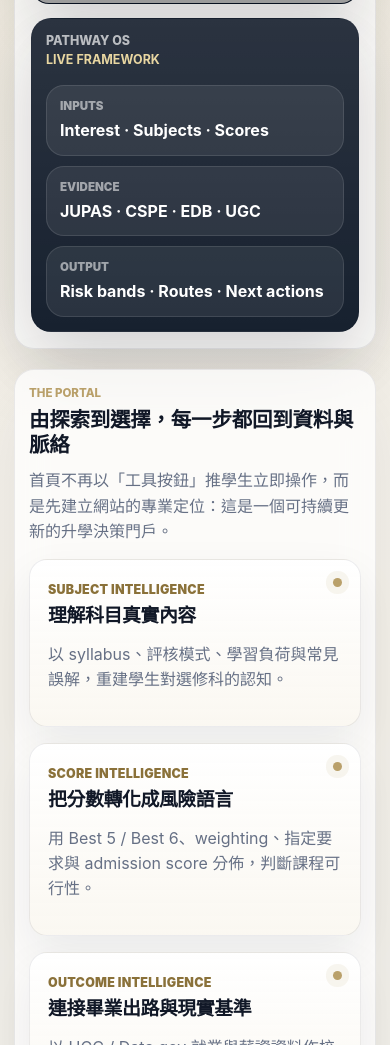
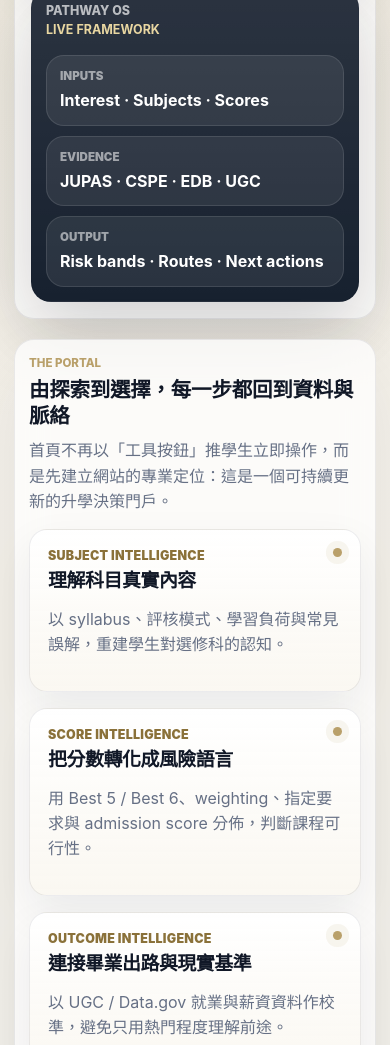
Before and after one commit to arsao0503/hk-admissions-score-calculator, a website: page app/index.html in a window 390 px wide. Shown: the part 955-2000 px from the top of the page. Drawn offline with Linux system fonts and the light colour scheme; grey boxes are pictures that could not be loaded.

Commit message:
Update homepage headline and card grid

```diff
--- a/app/index.html
+++ b/app/index.html
@@ -4,7 +4,7 @@
     <meta charset="utf-8" />
     <meta name="viewport" content="width=device-width, initial-scale=1" />
     <title>HKDSE Pathway Portal</title>
-    <link rel="stylesheet" href="./styles.css?v=20260603-2" />
+    <link rel="stylesheet" href="./styles.css?v=20260604-1" />
   </head>
   <body class="home-page">
     <nav class="portal-nav" aria-label="主要功能">
@@ -19,7 +19,7 @@
     <header class="site-header home-hero">
       <div class="hero-copy">
         <p class="eyebrow">HKDSE Pathway Intelligence</p>
-        <h1>一個為香港升學決策而設的資料門戶</h1>
+        <h1>陪伴你升學路上左右</h1>
         <p class="lede">把 DSE 成績、選修科內容、JUPAS / 自資課程門檻與畢業出路，整理成可核對、可比較、可討論的升學情報層。不是給學生一個即時答案，而是建立一套更專業的判斷環境。</p>
         <div class="hero-proof" aria-label="資料信任基礎">
           <span>Official-source first</span>
@@ -150,6 +150,6 @@
         </div>
       </section>
     </main>
-    <script src="./nav.js?v=20260603-2"></script>
+    <script src="./nav.js?v=20260604-1"></script>
   </body>
 </html>
--- a/app/styles.css
+++ b/app/styles.css
@@ -2360,8 +2360,17 @@ input:focus-visible {
   line-height: 1.6;
 }
 
+.portal-gateway,
+.source-panel .source-matrix {
+  grid-template-columns: repeat(4, minmax(0, 1fr));
+  align-items: stretch;
+}
+
 .portal-gateway .workflow-card,
 .source-panel .source-matrix article {
+  display: flex;
+  width: 100%;
+  flex-direction: column;
   position: relative;
   overflow: hidden;
   min-height: 230px;
@@ -2470,6 +2479,11 @@ input:focus-visible {
 
   .portal-visual-card {
     min-height: 260px;
+  }
+
+  .portal-gateway,
+  .source-panel .source-matrix {
+    grid-template-columns: repeat(2, minmax(0, 1fr));
   }
 }
 
@@ -2668,6 +2682,11 @@ input:focus-visible {
     border-radius: 18px;
   }
 
+  .portal-gateway,
+  .source-panel .source-matrix {
+    grid-template-columns: minmax(0, 1fr);
+  }
+
   .philosophy-head {
     padding: 18px 14px 6px;
   }
```
